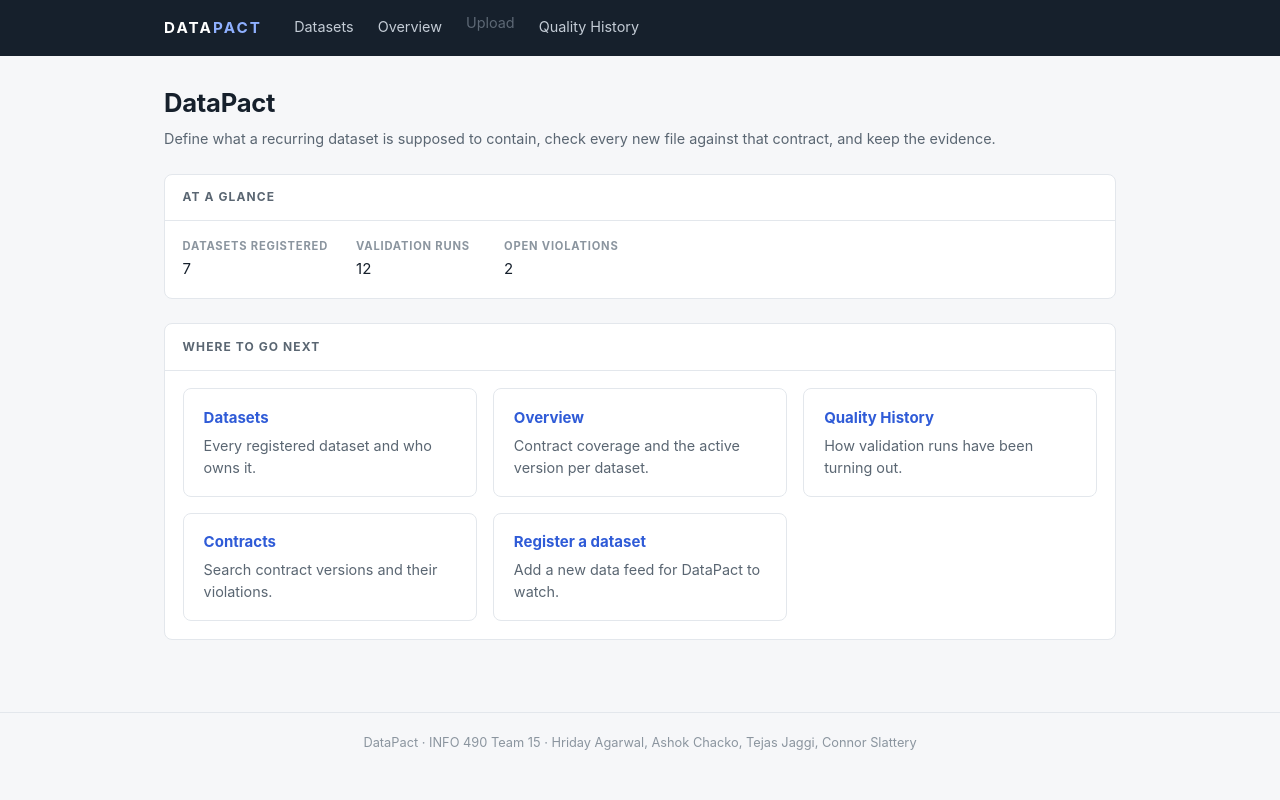
After one commit to S1attaro/15_DataPact, a Django app: page / in a window 1280 px wide. The commit adds this page. Run offline with Django 5.2, Linux system fonts and the light colour scheme; data comes from the database, SQL or seed files in the repository; parts of the project's set-up code (start-up, migrations or seed data) failed here and were passed over.

Commit message:
feat(a3): add home page, navigation and Quality History chart
Section 1 - URL linking & navigation
- Add a home page at "/" (name: data_quality:home). The root URL was a
  404, so the only way into the site was to already know a URL. The page
  shows three counts and links to every real section, all via {% url %}.
- Promote the "Quality History" nav placeholder to a working link now
  that Section 4 builds that screen, and point the brand at "/". The nav
  now carries three working links; "Upload" stays a placeholder because
  its screen does not exist yet.
- Link datasets through {{ dataset.get_absolute_url }} instead of
  rebuilding /datasets/<pk>/ by hand in dataset_list, dataset_overview,
  contract_search and dataset_manage. Same rendered href; the URL shape
  is now defined in one place, so changing the route moves every link.

Section 4 - Data visualization
- Add data_quality/charts.py: group ValidationRun by status with
  values("status").annotate(total=Count("id")), keeping statuses with no
  runs at zero and taking the bar order from the model rather than from
  database row order.
- Draw a labelled bar chart with Matplotlib on the Agg backend, write it
  to a BytesIO buffer and serve it from /quality/run-outcomes.png as
  image/png. Nothing is written to disk.
- Build the figure with Figure/FigureCanvasAgg rather than pyplot:
  pyplot's figure registry is process-wide and Django answers requests
  on threads, so the shared registry would be mutated concurrently.
- Present it at /quality/ with a caption, alt text generated from the
  same numbers, and the figures repeated as a table.
- An empty database still returns a valid PNG that says so, rather than
  a 500 or a broken image.

Adds matplotlib==3.11.2, verified against the project's Python 3.14.

Co-Authored-By: Claude Opus 5 <noreply@anthropic.com>

```diff
--- a/data_quality/templates/data_quality/base.html
+++ b/data_quality/templates/data_quality/base.html
@@ -267,7 +267,7 @@ identical in both dev and prod mode without a collectstatic step.
 <body>
     <header class="topbar">
         <div class="topbar__inner">
-            <a class="brand" href="{% url 'data_quality:dataset-list' %}">DATA<span>PACT</span></a>
+            <a class="brand" href="{% url 'data_quality:home' %}">DATA<span>PACT</span></a>
             <nav class="mainnav">
                 {% comment %}
                     request.resolver_match.url_name is the name= of the route
@@ -279,7 +279,8 @@ identical in both dev and prod mode without a collectstatic step.
                 <a href="{% url 'data_quality:dataset-cbv-base' %}"
                    class="{% if request.resolver_match.url_name == 'dataset-cbv-base' %}is-active{% endif %}">Overview</a>
                 <span class="mainnav__planned" title="Wireframe screen 4 - not built yet">Upload</span>
-                <span class="mainnav__planned" title="Wireframe screen 6 - not built yet">Quality History</span>
+                <a href="{% url 'data_quality:quality-history' %}"
+                   class="{% if request.resolver_match.url_name == 'quality-history' %}is-active{% endif %}">Quality History</a>
             </nav>
         </div>
     </header>
--- a/data_quality/templates/data_quality/contract_search.html
+++ b/data_quality/templates/data_quality/contract_search.html
@@ -85,7 +85,7 @@
                 {% for contract in filtered_contracts %}
                     <tr>
                         <td>
-                            <a href="{% url 'data_quality:dataset-detail' contract.dataset.pk %}">{{ contract.dataset.name }}</a>
+                            <a href="{{ contract.dataset.get_absolute_url }}">{{ contract.dataset.name }}</a>
                         </td>
                         <td>v{{ contract.version_number }}</td>
                         <td>{% include "data_quality/includes/_status_badge.html" with status=contract.status only %}</td>
--- a/data_quality/templates/data_quality/dataset_list.html
+++ b/data_quality/templates/data_quality/dataset_list.html
@@ -67,7 +67,7 @@ Optional context:
                 {% for dataset in datasets %}
                     <tr>
                         <td>
-                            <a href="{% url 'data_quality:dataset-detail' dataset.pk %}">{{ dataset.name }}</a>
+                            <a href="{{ dataset.get_absolute_url }}">{{ dataset.name }}</a>
                         </td>
                         <td>{{ dataset.owner.username }}</td>
                         <td>{{ dataset.source_team }}</td>
--- a/data_quality/templates/data_quality/dataset_manage.html
+++ b/data_quality/templates/data_quality/dataset_manage.html
@@ -50,7 +50,7 @@
             <tbody>
                 {% for dataset in datasets %}
                     <tr>
-                        <td><a href="{% url 'data_quality:dataset-detail' dataset.pk %}">{{ dataset.name }}</a></td>
+                        <td><a href="{{ dataset.get_absolute_url }}">{{ dataset.name }}</a></td>
                         <td>{{ dataset.owner.username }}</td>
                         <td>{{ dataset.source_team }}</td>
                     </tr>
--- a/data_quality/templates/data_quality/dataset_overview.html
+++ b/data_quality/templates/data_quality/dataset_overview.html
@@ -44,7 +44,7 @@ here instead of a generic ListView.
                 {% for row in rows %}
                     <tr>
                         <td>
-                            <a href="{% url 'data_quality:dataset-detail' row.dataset.pk %}">{{ row.dataset.name }}</a>
+                            <a href="{{ row.dataset.get_absolute_url }}">{{ row.dataset.name }}</a>
                         </td>
                         <td>{{ row.dataset.source_team }}</td>
                         <td class="num">{{ row.contract_count }}</td>
--- /dev/null
+++ b/data_quality/templates/data_quality/home.html
@@ -0,0 +1,103 @@
+{% extends "data_quality/base.html" %}
+{% comment %}
+=============================================================================
+Home page - A3 Section 1 (URL linking & navigation), Tejas Jaggi
+
+Context expected (supplied by the home() function-based view):
+    dataset_count         how many datasets are registered
+    run_count             how many validation runs have been recorded
+    open_violation_count  violations nobody has triaged yet
+
+Every link on this page is built with {% templatetag openblock %} url {% templatetag closeblock %}, so renaming a route
+in urls.py moves the links with it instead of leaving dead ends here.
+
+The styling below is scoped to this page on purpose. Section 3 (Ashok) owns
+the site-wide stylesheet in base.html; this only adds a card grid that base
+does not have, and it does so with base's own colour variables so the two
+stay in step.
+=============================================================================
+{% endcomment %}
+
+{% block title %}DataPact - Know when your data breaks, and why{% endblock %}
+
+{% block extra_head %}
+    <style>
+        .cardgrid {
+            display: grid;
+            gap: 1rem;
+            grid-template-columns: repeat(auto-fit, minmax(230px, 1fr));
+        }
+        .card {
+            display: block;
+            padding: 1.1rem 1.25rem;
+            background: var(--surface);
+            border: 1px solid var(--line);
+            border-radius: var(--radius);
+            text-decoration: none;
+            color: inherit;
+        }
+        .card:hover,
+        .card:focus-visible { border-color: var(--accent); }
+        .card__title { font-weight: 700; color: var(--accent); }
+        .card__note { margin: 0.35rem 0 0; color: var(--ink-soft); font-size: 0.9rem; }
+    </style>
+{% endblock %}
+
+{% block page_title %}DataPact{% endblock %}
+
+{% block page_subtitle %}
+    <p class="page__subtitle">
+        Define what a recurring dataset is supposed to contain, check every new
+        file against that contract, and keep the evidence.
+    </p>
+{% endblock %}
+
+{% block content %}
+    <div class="panel">
+        <div class="panel__head"><h2 class="panel__title">At a glance</h2></div>
+        <div class="panel__body">
+            <dl class="factlist">
+                <div>
+                    <dt>Datasets registered</dt>
+                    <dd>{{ dataset_count }}</dd>
+                </div>
+                <div>
+                    <dt>Validation runs</dt>
+                    <dd>{{ run_count }}</dd>
+                </div>
+                <div>
+                    <dt>Open violations</dt>
+                    <dd>{{ open_violation_count }}</dd>
+                </div>
+            </dl>
+        </div>
+    </div>
+
+    <div class="panel" style="margin-top: 1.25rem;">
+        <div class="panel__head"><h2 class="panel__title">Where to go next</h2></div>
+        <div class="panel__body">
+            <div class="cardgrid">
+                <a class="card" href="{% url 'data_quality:dataset-list' %}">
+                    <span class="card__title">Datasets</span>
+                    <p class="card__note">Every registered dataset and who owns it.</p>
+                </a>
+                <a class="card" href="{% url 'data_quality:dataset-cbv-base' %}">
+                    <span class="card__title">Overview</span>
+                    <p class="card__note">Contract coverage and the active version per dataset.</p>
+                </a>
+                <a class="card" href="{% url 'data_quality:quality-history' %}">
+                    <span class="card__title">Quality History</span>
+                    <p class="card__note">How validation runs have been turning out.</p>
+                </a>
+                <a class="card" href="{% url 'data_quality:contract-search' %}">
+                    <span class="card__title">Contracts</span>
+                    <p class="card__note">Search contract versions and their violations.</p>
+                </a>
+                <a class="card" href="{% url 'data_quality:dataset-manage' %}">
+                    <span class="card__title">Register a dataset</span>
+                    <p class="card__note">Add a new data feed for DataPact to watch.</p>
+                </a>
+            </div>
+        </div>
+    </div>
+{% endblock %}
--- a/data_quality/urls.py
+++ b/data_quality/urls.py
@@ -5,6 +5,9 @@ from . import views
 app_name = "data_quality"
 
 urlpatterns = [
+    # --- Home and navigation (Section 1, Tejas) ---
+    path("", views.home, name="home"),
+
     # --- CBVs (this section owned by Hriday) ---
     path("datasets/overview/", views.DatasetOverviewView.as_view(), name="dataset-cbv-base"),
     path("datasets/", views.DatasetListView.as_view(), name="dataset-list"),
@@ -20,6 +23,14 @@ urlpatterns = [
     # --- Section 5: forms and user input (Hriday) ---
     path("datasets/manage/", views.DatasetManageView.as_view(), name="dataset-manage"),
 
+    # --- Section 4: quality analytics (Tejas) ---
+    path("quality/", views.quality_history, name="quality-history"),
+    path(
+        "quality/run-outcomes.png",
+        views.run_outcomes_chart,
+        name="run-outcomes-chart",
+    ),
+
     # --- API (Section 6, owned by Connor) ---
     path("api/datasets/", views.dataset_api, name="dataset-api"),
 ]
--- a/data_quality/views.py
+++ b/data_quality/views.py
@@ -6,8 +6,9 @@ from django.utils.html import escape
 from django.views import View
 from django.views.generic import DetailView, ListView
 
+from . import charts
 from .forms import DatasetForm
-from .models import Contract, Dataset, Violation
+from .models import Contract, Dataset, ValidationRun, Violation
 
 
 class DatasetOverviewView(View):
@@ -274,3 +275,55 @@ def dataset_api(request):
     ]
 
     return JsonResponse({"count": len(data), "datasets": data})
+
+
+# ---------------------------------------------------------------
+# Home page, navigation and quality analytics (A3 Sections 1 and 4)
+# Author: Tejas Jaggi (tejasj2)
+# ---------------------------------------------------------------
+
+
+def home(request):
+    """
+    Landing page at the site root.
+
+    Before this existed, "/" was a 404 and the only way into the site was to
+    know a URL by heart. It is deliberately small: three counts that say
+    whether there is anything to look at, and a signpost to each real section.
+    """
+    context = {
+        "dataset_count": Dataset.objects.count(),
+        "run_count": ValidationRun.objects.count(),
+        "open_violation_count": Violation.objects.filter(
+            resolution=Violation.Resolution.OPEN
+        ).count(),
+    }
+    return render(request, "data_quality/home.html", context)
+
+
+def quality_history(request):
+    """
+    Quality History: how validation runs have been turning out.
+
+    The page shows the chart image and the same numbers in a table, so the
+    figures are available to a screen reader and to anyone who cannot see the
+    image, not only to someone looking at the picture.
+    """
+    outcomes = charts.run_outcome_counts()
+    context = {
+        "outcomes": outcomes,
+        "run_total": sum(total for _, _, total in outcomes),
+    }
+    return render(request, "data_quality/quality_history.html", context)
+
+
+def run_outcomes_chart(request):
+    """
+    The Quality History chart as a PNG, served straight from memory.
+
+    Matplotlib writes into a BytesIO buffer rather than a file on disk: the
+    image is derived from the database and changes whenever a run is recorded,
+    so writing it out would mean owning a cache and its invalidation for a
+    picture that takes milliseconds to draw.
+    """
+    return HttpResponse(charts.render_run_outcomes_png(), content_type="image/png")
--- a/requirements.txt
+++ b/requirements.txt
@@ -3,3 +3,4 @@ Django==5.2.17
 sqlparse==0.6.0
 tzdata==2026.3
 python-dotenv==1.2.3
+matplotlib==3.11.2
```
Also changed, not shown: data_quality/charts.py (added, +130 -0 lines), data_quality/templates/data_quality/quality_history.html (added, +91 -0 lines).
